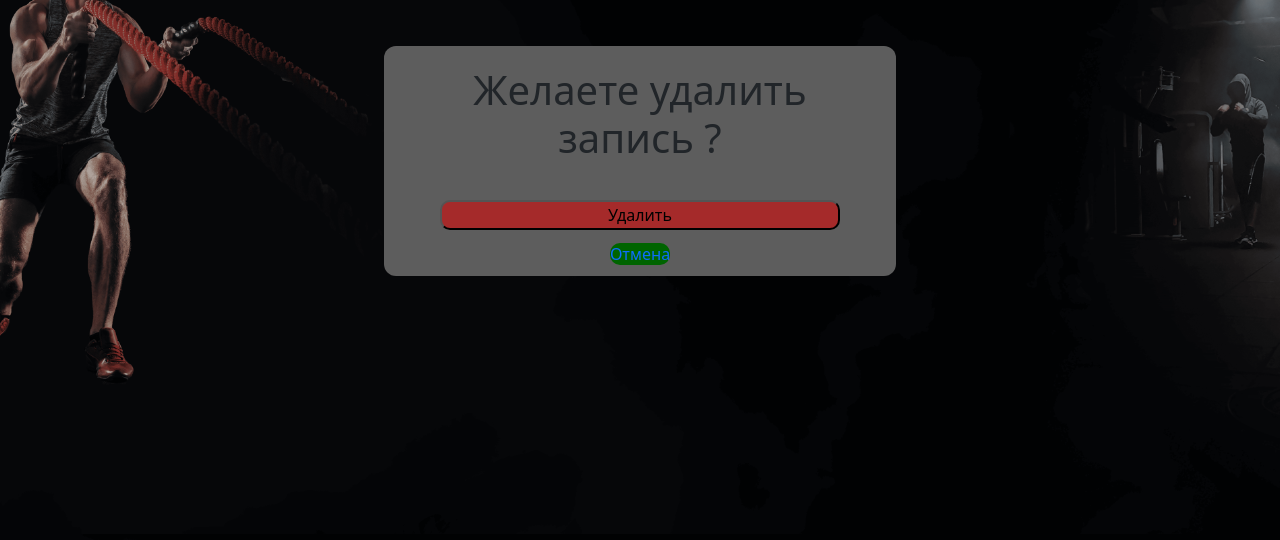
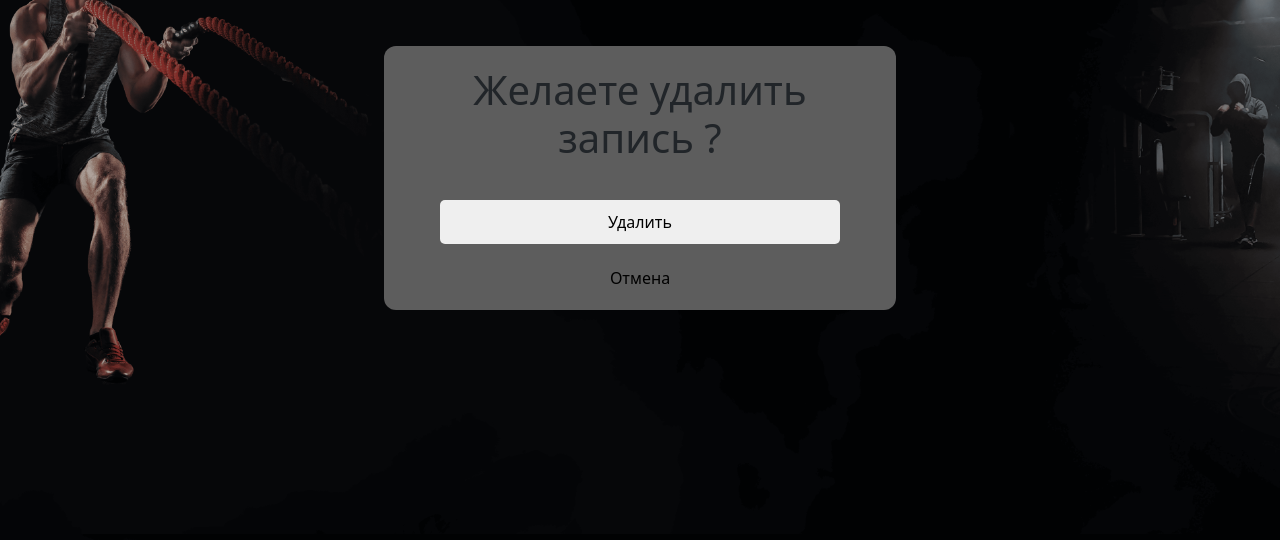
Before and after one commit to mxs9i/site, a Django app: page /paty/13/deleteTrening in a window 1280 px wide. Shown: the part 266-806 px from the top of the page. Run offline with Django 4.2, Linux system fonts and the light colour scheme; data comes from the database, SQL or seed files in the repository; both versions use the stored data as it was after the commit.

Commit message:
work deletetrening/createtrening

```diff
--- a/jim/jim_main/templates/main/deleteTrening.html
+++ b/jim/jim_main/templates/main/deleteTrening.html
@@ -9,11 +9,50 @@
     <div style="display: block; padding: 10px;">
         <form action="" method="post">
             {% csrf_token %}
-            <button class="delete-button" style="width:400px; background-color:brown; margin-bottom: 12px"
+            <button class="delete-button" style="width:400px; margin-bottom: 12px"
                 type="submit">Удалить</button>
         </form>
-        <a class="delete-button" style="width:400px; background-color:darkgreen; text-decoration:none"
+        <a class="cancel-button" style="width:400px; text-decoration:none"
             href="{% url 'mypage' %}">Отмена</a>
     </div>
 </div>
+
+<style>
+.delete-button {
+    display: inline-block;
+    padding: 10px 20px;
+    border: none;
+    border-radius: 5px;
+    cursor: pointer;
+    font-size: 16px;
+    text-align: center;
+    text-decoration: none;
+    transition: background-color 0.3s ease;
+}
+
+.delete-button:hover {
+    background-color: #ff4444; /* Красный цвет при наведении курсора */
+    color: #ffffff; /* Белый цвет текста при наведении курсора */
+}
+
+.cancel-button {
+    display: inline-block;
+    padding: 10px 20px;
+    border: none;
+    border-radius: 5px;
+    cursor: pointer;
+    font-size: 16px;
+    text-align: center;
+    text-decoration: none;
+    transition: background-color 0.3s ease;
+    background-color: transparent; /* Прозрачный фон */
+    color: #000000; /* Черный цвет текста */
+}
+
+.cancel-button:hover {
+    background-color: #2ecc71; /* Зеленый цвет фона при наведении курсора */
+    color: #ffffff; /* Белый цвет текста при наведении курсора */
+}
+
+</style>
 {% endblock %}
```
Also changed, not shown: jim/db.sqlite3.
